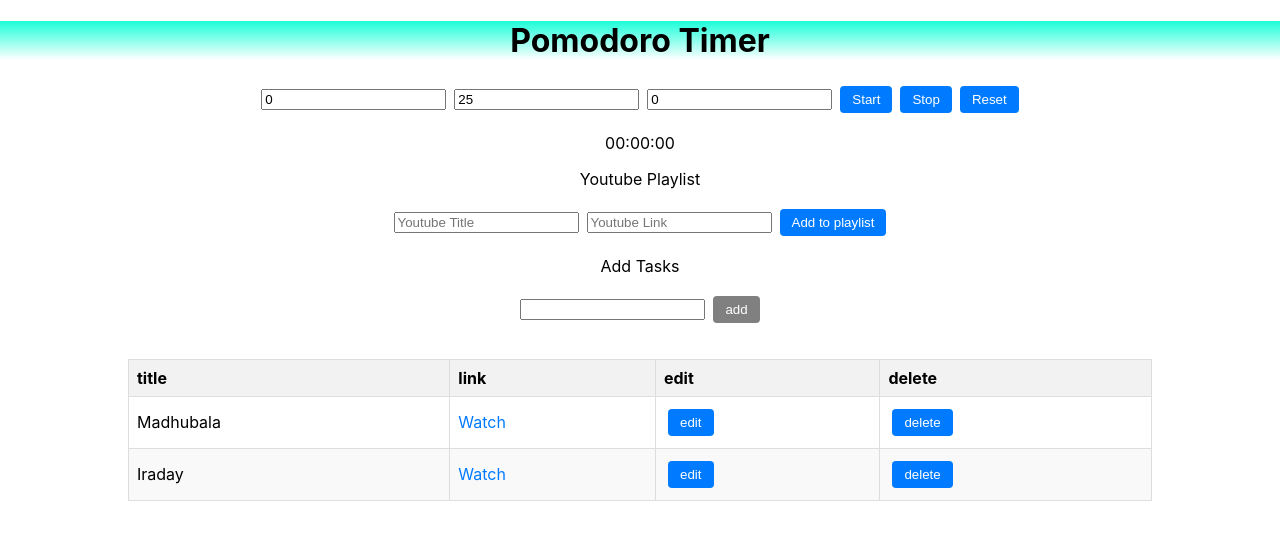
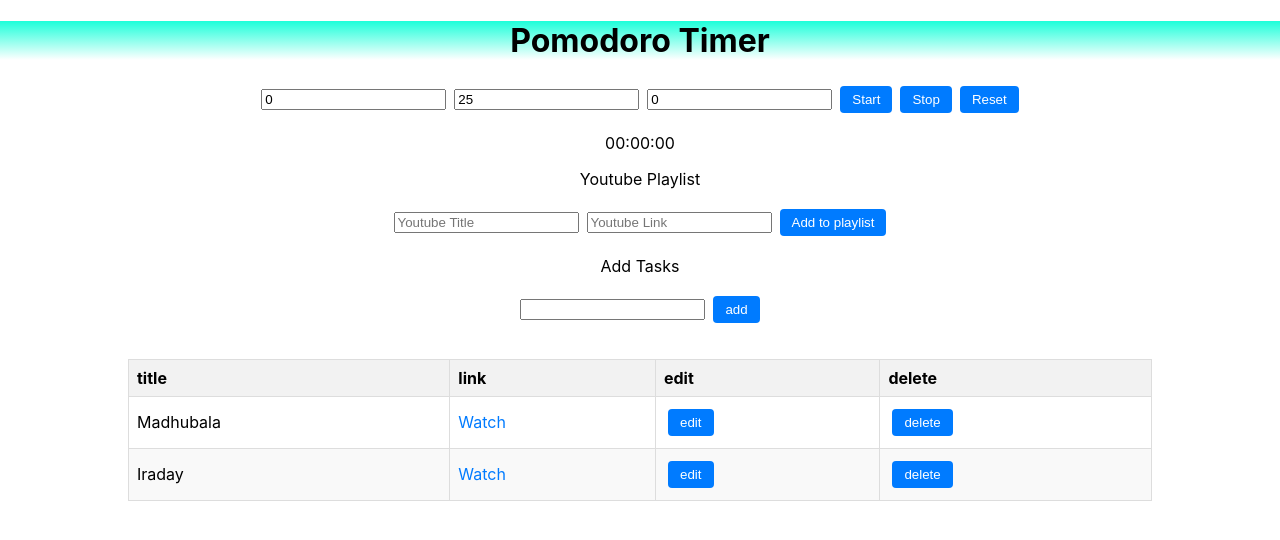
Before and after one commit to baibhav17/pomodoro, a React (Create React App) app: page / in a window 1280 px wide. Shown: the top 540 px of the page. Built offline with nearby package versions, Linux system fonts and the light colour scheme.

Commit message:
added to-do task list

```diff
--- a/src/TaskList.jsx
+++ b/src/TaskList.jsx
@@ -34,7 +34,7 @@ const TaskList = () => {
           Add Tasks
         </p>
         <input onChange={(e)=>setCurrentTask(e.target.value)} type="text" value={currentTask}/>
-        <button onClick={handleAddTask} disabled={currentTask.length == 0}>add</button>
+        <button onClick={handleAddTask}>add</button>
         </div>
         <div className="task-list">
             <ul>{taskList && taskList.map((item, index)=><li key={index}><span>{item}</span> <button onClick={()=>updateTask(item,index)}>update</button> <button onClick={()=>DeleteTask(item,index)}>delete</button></li>)}</ul>
```
